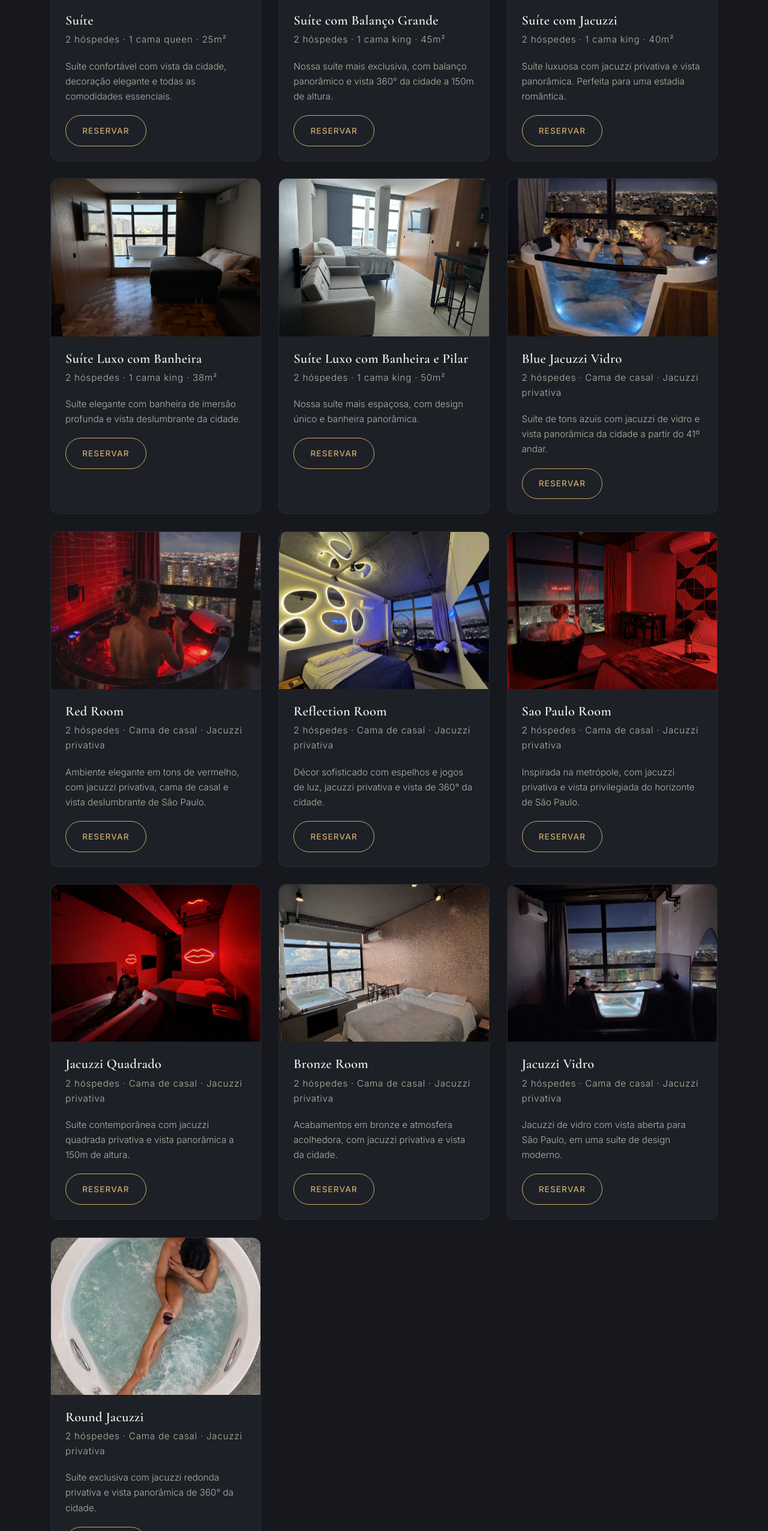
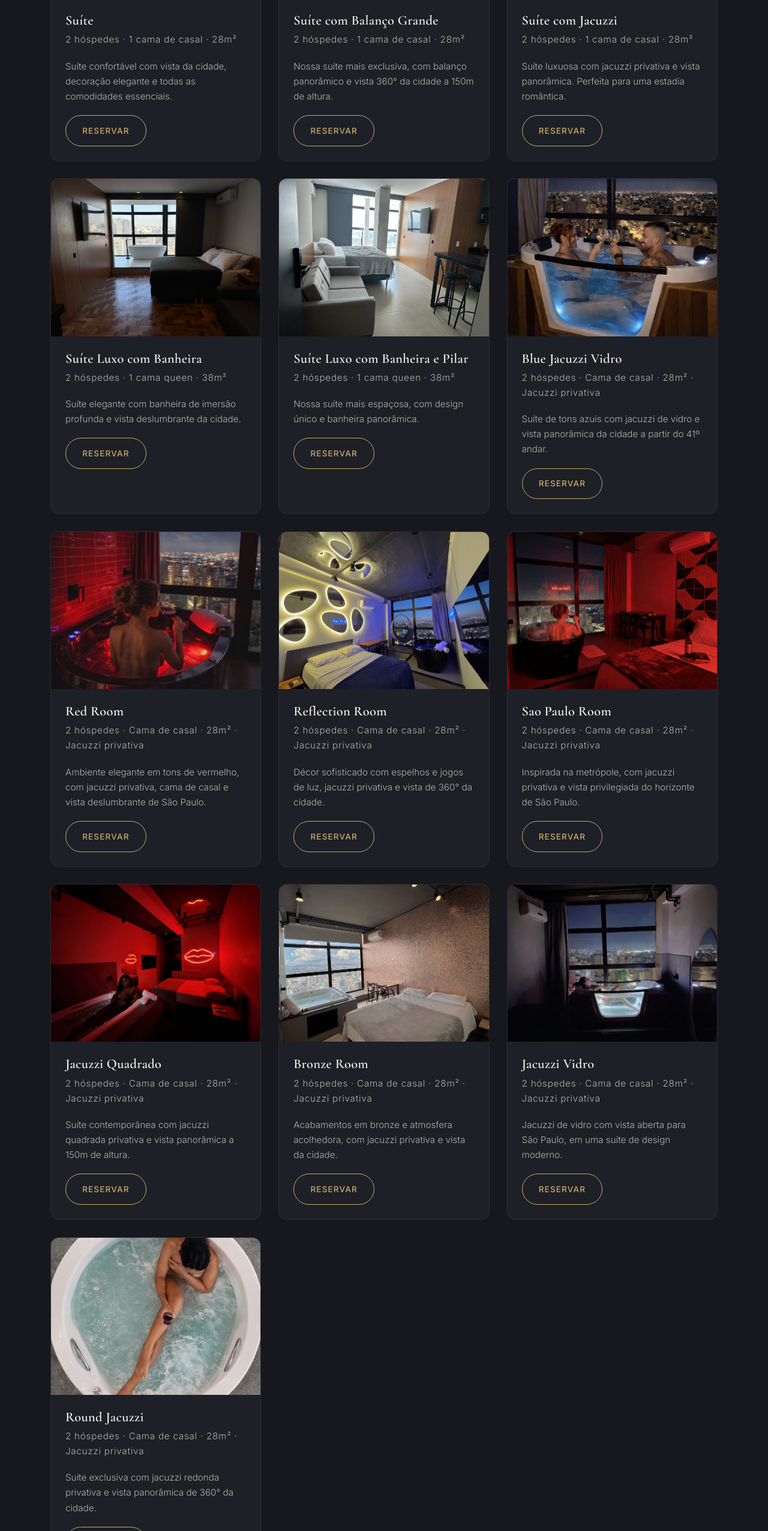
Before and after one commit to folkerts-kevin/skyloft-saopaulo, a plain HTML site: page index.html in a window 1280 px wide. Shown: the part 2127-4680 px from the top of the page at 60% size. Drawn offline with nearby package versions, Linux system fonts and the light colour scheme.

Commit message:
Fix bed types and room sizes

```diff
--- a/index.html
+++ b/index.html
@@ -172,7 +172,7 @@
           <img src="suite.jpg" alt="Suíte com vista da cidade de São Paulo" loading="lazy" />
           <div class="room-body">
             <h3>Suíte</h3>
-            <p class="room-meta">2 hóspedes · 1 cama queen · 25m²</p>
+            <p class="room-meta">2 hóspedes · 1 cama de casal · 28m²</p>
             <p>Suíte confortável com vista da cidade, decoração elegante e todas as comodidades essenciais.</p>
             <a class="btn btn-outline" href="#booking">Reservar</a>
           </div>
@@ -181,7 +181,7 @@
           <img src="suite-com-balanco-grande.jpg" alt="Suíte com balanço panorâmico e vista 360° de São Paulo" loading="lazy" />
           <div class="room-body">
             <h3>Suíte com Balanço Grande</h3>
-            <p class="room-meta">2 hóspedes · 1 cama king · 45m²</p>
+            <p class="room-meta">2 hóspedes · 1 cama de casal · 28m²</p>
             <p>Nossa suíte mais exclusiva, com balanço panorâmico e vista 360° da cidade a 150m de altura.</p>
             <a class="btn btn-outline" href="#booking">Reservar</a>
           </div>
@@ -190,7 +190,7 @@
           <img src="suite-com-jacuzzi.jpg" alt="Suíte com jacuzzi privativa e vista panorâmica de São Paulo" loading="lazy" />
           <div class="room-body">
             <h3>Suíte com Jacuzzi</h3>
-            <p class="room-meta">2 hóspedes · 1 cama king · 40m²</p>
+            <p class="room-meta">2 hóspedes · 1 cama de casal · 28m²</p>
             <p>Suíte luxuosa com jacuzzi privativa e vista panorâmica. Perfeita para uma estadia romântica.</p>
             <a class="btn btn-outline" href="#booking">Reservar</a>
           </div>
@@ -199,7 +199,7 @@
           <img src="suite-luxo-com-banheira.jpg" alt="Suíte luxo com banheira de imersão e vista de São Paulo" loading="lazy" />
           <div class="room-body">
             <h3>Suíte Luxo com Banheira</h3>
-            <p class="room-meta">2 hóspedes · 1 cama king · 38m²</p>
+            <p class="room-meta">2 hóspedes · 1 cama queen · 38m²</p>
             <p>Suíte elegante com banheira de imersão profunda e vista deslumbrante da cidade.</p>
             <a class="btn btn-outline" href="#booking">Reservar</a>
           </div>
@@ -208,7 +208,7 @@
           <img src="suite-luxo-com-banheira-e-pilar.jpg" alt="Suíte luxo espaçosa com banheira panorâmica em São Paulo" loading="lazy" />
           <div class="room-body">
             <h3>Suíte Luxo com Banheira e Pilar</h3>
-            <p class="room-meta">2 hóspedes · 1 cama king · 50m²</p>
+            <p class="room-meta">2 hóspedes · 1 cama queen · 38m²</p>
             <p>Nossa suíte mais espaçosa, com design único e banheira panorâmica.</p>
             <a class="btn btn-outline" href="#booking">Reservar</a>
           </div>
@@ -217,7 +217,7 @@
           <img src="blue-jacuzzi-vidro.jpg" alt="Suíte Blue Jacuzzi Vidro com jacuzzi de vidro e vista noturna de São Paulo" loading="lazy" />
           <div class="room-body">
             <h3>Blue Jacuzzi Vidro</h3>
-            <p class="room-meta">2 hóspedes · Cama de casal · Jacuzzi privativa</p>
+            <p class="room-meta">2 hóspedes · Cama de casal · 28m² · Jacuzzi privativa</p>
             <p>Suíte de tons azuis com jacuzzi de vidro e vista panorâmica da cidade a partir do 41º andar.</p>
             <a class="btn btn-outline" href="#booking">Reservar</a>
           </div>
@@ -226,7 +226,7 @@
           <img src="red-room.jpg" alt="Suíte Red Room com iluminação vermelha e jacuzzi privativa em São Paulo" loading="lazy" />
           <div class="room-body">
             <h3>Red Room</h3>
-            <p class="room-meta">2 hóspedes · Cama de casal · Jacuzzi privativa</p>
+            <p class="room-meta">2 hóspedes · Cama de casal · 28m² · Jacuzzi privativa</p>
             <p>Ambiente elegante em tons de vermelho, com jacuzzi privativa, cama de casal e vista deslumbrante de São Paulo.</p>
             <a class="btn btn-outline" href="#booking">Reservar</a>
           </div>
@@ -235,7 +235,7 @@
           <img src="reflection-room.jpg" alt="Suíte Reflection Room com parede de espelhos e cadeira suspensa, vista de São Paulo" loading="lazy" />
           <div class="room-body">
             <h3>Reflection Room</h3>
-            <p class="room-meta">2 hóspedes · Cama de casal · Jacuzzi privativa</p>
+            <p class="room-meta">2 hóspedes · Cama de casal · 28m² · Jacuzzi privativa</p>
             <p>Décor sofisticado com espelhos e jogos de luz, jacuzzi privativa e vista de 360° da cidade.</p>
             <a class="btn btn-outline" href="#booking">Reservar</a>
           </div>
@@ -244,7 +244,7 @@
           <img src="sao-paulo-room.jpg" alt="Suíte Sao Paulo Room com jacuzzi e vista panorâmica noturna de São Paulo" loading="lazy" />
           <div class="room-body">
             <h3>Sao Paulo Room</h3>
-            <p class="room-meta">2 hóspedes · Cama de casal · Jacuzzi privativa</p>
+            <p class="room-meta">2 hóspedes · Cama de casal · 28m² · Jacuzzi privativa</p>
             <p>Inspirada na metrópole, com jacuzzi privativa e vista privilegiada do horizonte de São Paulo.</p>
             <a class="btn btn-outline" href="#booking">Reservar</a>
           </div>
@@ -253,7 +253,7 @@
           <img src="jacuzzi-quadrado.jpg" alt="Suíte Jacuzzi Quadrado com jacuzzi e decoração em neon, São Paulo" loading="lazy" />
           <div class="room-body">
             <h3>Jacuzzi Quadrado</h3>
-            <p class="room-meta">2 hóspedes · Cama de casal · Jacuzzi privativa</p>
+            <p class="room-meta">2 hóspedes · Cama de casal · 28m² · Jacuzzi privativa</p>
             <p>Suíte contemporânea com jacuzzi quadrada privativa e vista panorâmica a 150m de altura.</p>
             <a class="btn btn-outline" href="#booking">Reservar</a>
           </div>
@@ -262,7 +262,7 @@
           <img src="bronze-room.jpg" alt="Suíte Bronze Room com jacuzzi e vista diurna de São Paulo do 41º andar" loading="lazy" />
           <div class="room-body">
             <h3>Bronze Room</h3>
-            <p class="room-meta">2 hóspedes · Cama de casal · Jacuzzi privativa</p>
+            <p class="room-meta">2 hóspedes · Cama de casal · 28m² · Jacuzzi privativa</p>
             <p>Acabamentos em bronze e atmosfera acolhedora, com jacuzzi privativa e vista da cidade.</p>
             <a class="btn btn-outline" href="#booking">Reservar</a>
           </div>
@@ -271,7 +271,7 @@
           <img src="jacuzzi-vidro.jpg" alt="Suíte Jacuzzi Vidro com jacuzzi de fundo de vidro e vista noturna de São Paulo" loading="lazy" />
           <div class="room-body">
             <h3>Jacuzzi Vidro</h3>
-            <p class="room-meta">2 hóspedes · Cama de casal · Jacuzzi privativa</p>
+            <p class="room-meta">2 hóspedes · Cama de casal · 28m² · Jacuzzi privativa</p>
             <p>Jacuzzi de vidro com vista aberta para São Paulo, em uma suíte de design moderno.</p>
             <a class="btn btn-outline" href="#booking">Reservar</a>
           </div>
@@ -280,7 +280,7 @@
           <img src="round-jacuzzi.jpg" alt="Suíte Round Jacuzzi com jacuzzi redonda privativa" loading="lazy" />
           <div class="room-body">
             <h3>Round Jacuzzi</h3>
-            <p class="room-meta">2 hóspedes · Cama de casal · Jacuzzi privativa</p>
+            <p class="room-meta">2 hóspedes · Cama de casal · 28m² · Jacuzzi privativa</p>
             <p>Suíte exclusiva com jacuzzi redonda privativa e vista panorâmica de 360° da cidade.</p>
             <a class="btn btn-outline" href="#booking">Reservar</a>
           </div>
```
Also changed, not shown: en.html (+13 -13 lines).
